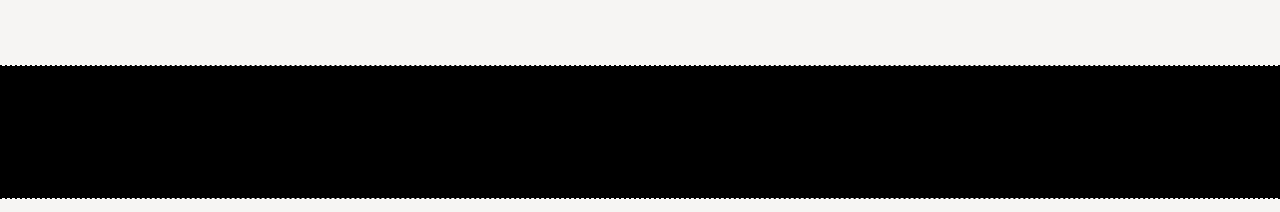
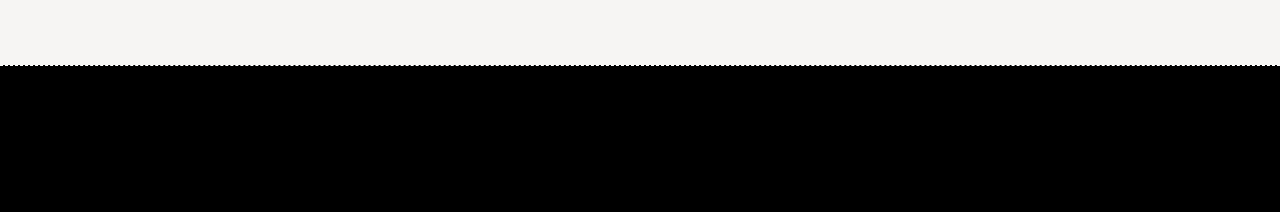
Before and after one commit to olethomas93/tickerDisplay, a Vue app: page / in a window 1280 px wide. Shown: the part 967-1179 px from the top of the page. Built offline with nearby package versions, Linux system fonts and the light colour scheme; what vue-draggable, vue-youtube, vuesax would draw is missing.

Commit message:
bigger display

```diff
--- a/src/App.vue
+++ b/src/App.vue
@@ -28,7 +28,7 @@ import buttonheader from "./components/test/Header";
 import Sidb from "./components/test/Sidebar";
 import timeclock from "./components/movable-components/movable-time";
 import date from "./components/movable-components/movable-date";
-import request from "./components/scraper";
+
 import youtubeVue from "./components/movable-components/movable-youtube";
 import rotating from "./components/test/header3";
 
@@ -41,8 +41,6 @@ export default {
     timeclock,
     date,
     rotating,
-
-    request,
     youtubeVue
   },
 
--- a/src/assets/css/main.css
+++ b/src/assets/css/main.css
@@ -58,10 +58,10 @@ html {
   z-index: 2000;
 }
 #display-Container {
-  height: 128px;
-  width: 1280px;
+  height: 140px;
+  width: 1300px;
   border: 1px dashed white;
-  padding: 2px;
+  padding: 4px;
   background-color: black;
 }
 .display-box {
--- a/vue.config.js
+++ /dev/null
@@ -1,5 +0,0 @@
-module.exports = {
-  devServer: {
-    proxy: "https://bors.e24.no/"
-  }
-};
```
